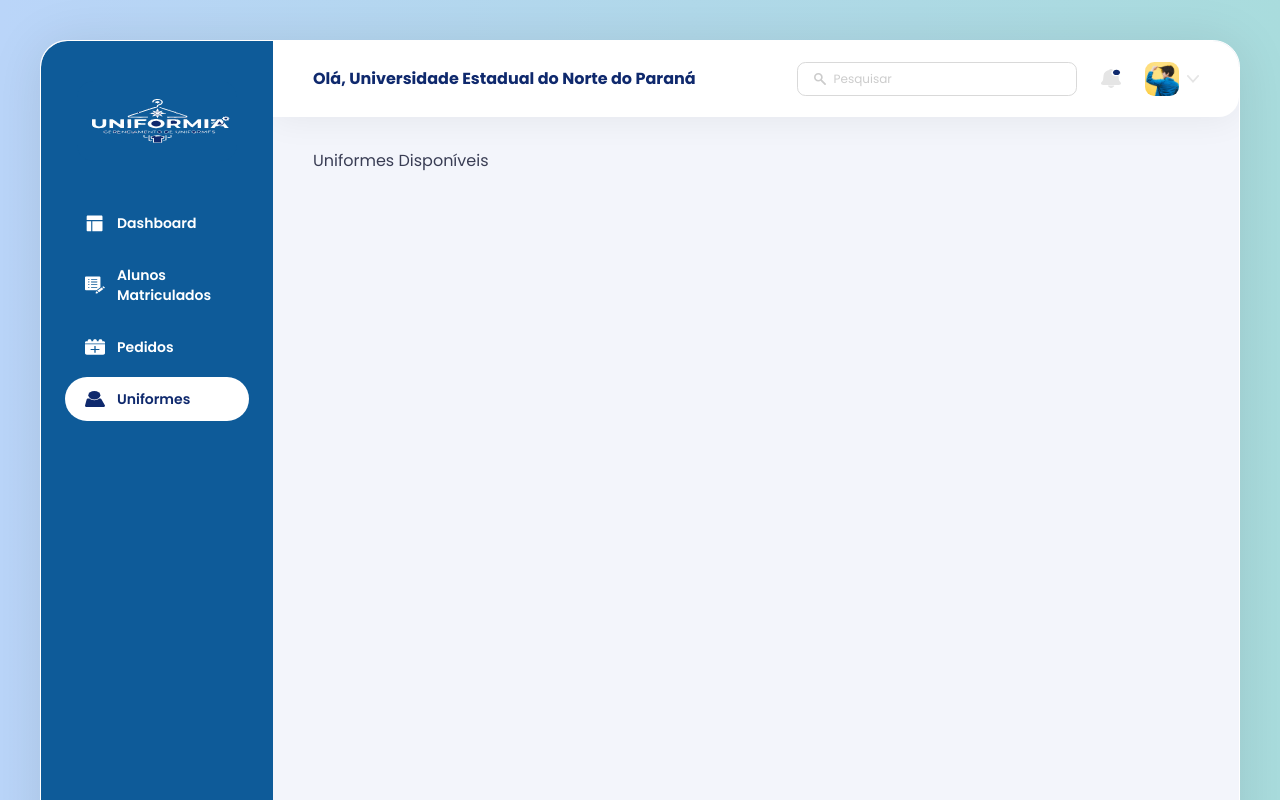
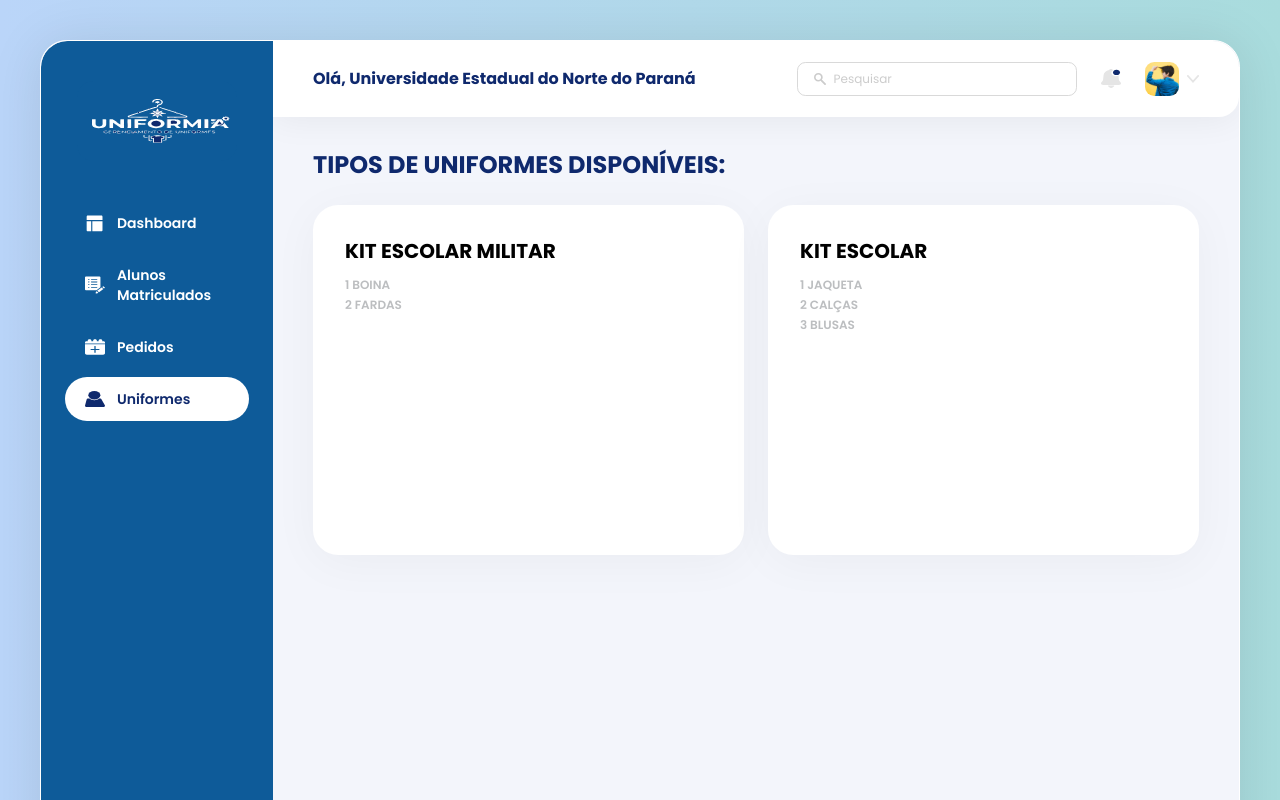
Before and after one commit to OzeiasMoreira/uniformia, a React (Vite) app: page /uniformes in a window 1280 px wide. Shown: the top 800 px of the page. Built offline with nearby package versions, Linux system fonts and the light colour scheme; a web font is replaced by a local one.

Commit message:
feat: implementa tela de uniformes

```diff
--- /dev/null
+++ b/src/components/tables/UniformeCard.tsx
@@ -0,0 +1,22 @@
+import { Card } from '../../components/ui/Card'
+import type { ItemUniforme } from '../../types/uniforme'
+
+interface UniformeCardProps {
+  nome: string
+  itens: ItemUniforme[]
+}
+
+export function UniformeCard({ nome, itens }: UniformeCardProps) {
+  return (
+    <Card className="min-h-[350px] p-8">
+      <h2 className="font-app text-xl font-bold text-black">{nome}</h2>
+      <ul className="mt-3 flex flex-col gap-1">
+        {itens.map((item) => (
+          <li key={item.descricao} className="font-app text-xs font-semibold text-placeholder">
+            {item.quantidade} {item.descricao}
+          </li>
+        ))}
+      </ul>
+    </Card>
+  )
+}
--- /dev/null
+++ b/src/mocks/uniformes.mock.ts
@@ -0,0 +1,21 @@
+import type { Uniforme } from '../types/uniforme'
+
+export const UNIFORMES_MOCK: Uniforme[] = [
+  {
+    id: 1,
+    nome: 'KIT ESCOLAR MILITAR',
+    itens: [
+      { quantidade: 1, descricao: 'BOINA' },
+      { quantidade: 2, descricao: 'FARDAS' },
+    ],
+  },
+  {
+    id: 2,
+    nome: 'KIT ESCOLAR',
+    itens: [
+      { quantidade: 1, descricao: 'JAQUETA' },
+      { quantidade: 2, descricao: 'CALÇAS' },
+      { quantidade: 3, descricao: 'BLUSAS' },
+    ],
+  },
+]
--- a/src/pages/Uniformes/Uniformes.tsx
+++ b/src/pages/Uniformes/Uniformes.tsx
@@ -1,3 +1,24 @@
+import { UniformeCard } from '../../components/tables/UniformeCard'
+import { EmptyState } from '../../components/ui/EmptyState'
+import { UNIFORMES_MOCK } from '../../mocks/uniformes.mock'
+
 export function Uniformes() {
-  return <div>Uniformes Disponíveis</div>
+  return (
+    <div className="flex flex-col gap-6">
+      <h1 className="font-app text-2xl font-bold text-navy">TIPOS DE UNIFORMES DISPONÍVEIS:</h1>
+
+      {UNIFORMES_MOCK.length === 0 ? (
+        <EmptyState
+          title="Nenhum uniforme cadastrado"
+          description="Cadastre tipos de uniforme para vê-los aqui."
+        />
+      ) : (
+        <div className="grid grid-cols-1 gap-6 sm:grid-cols-2">
+          {UNIFORMES_MOCK.map((uniforme) => (
+            <UniformeCard key={uniforme.id} nome={uniforme.nome} itens={uniforme.itens} />
+          ))}
+        </div>
+      )}
+    </div>
+  )
 }
--- /dev/null
+++ b/src/types/uniforme.ts
@@ -0,0 +1,10 @@
+export interface ItemUniforme {
+  quantidade: number
+  descricao: string
+}
+
+export interface Uniforme {
+  id: number
+  nome: string
+  itens: ItemUniforme[]
+}
```
